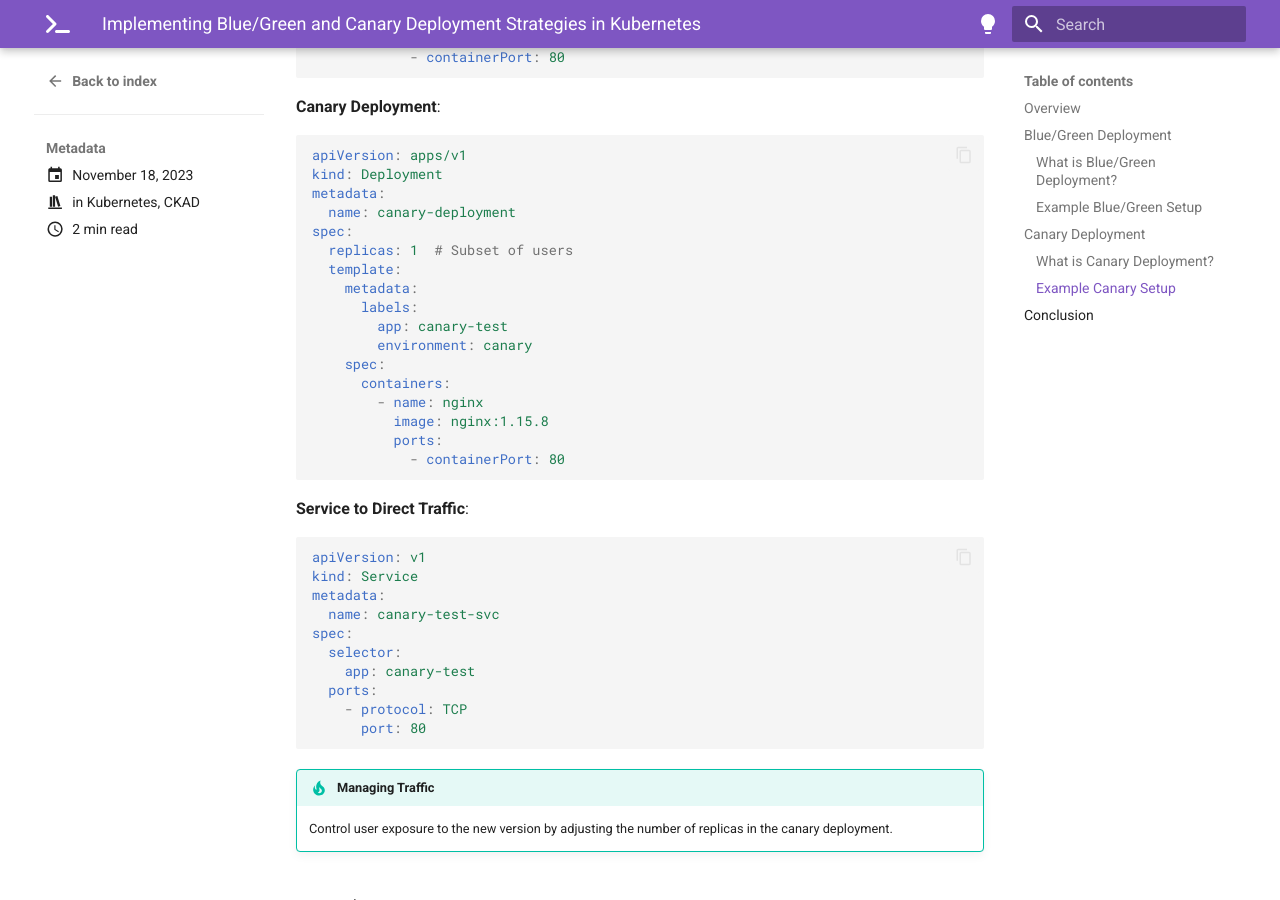
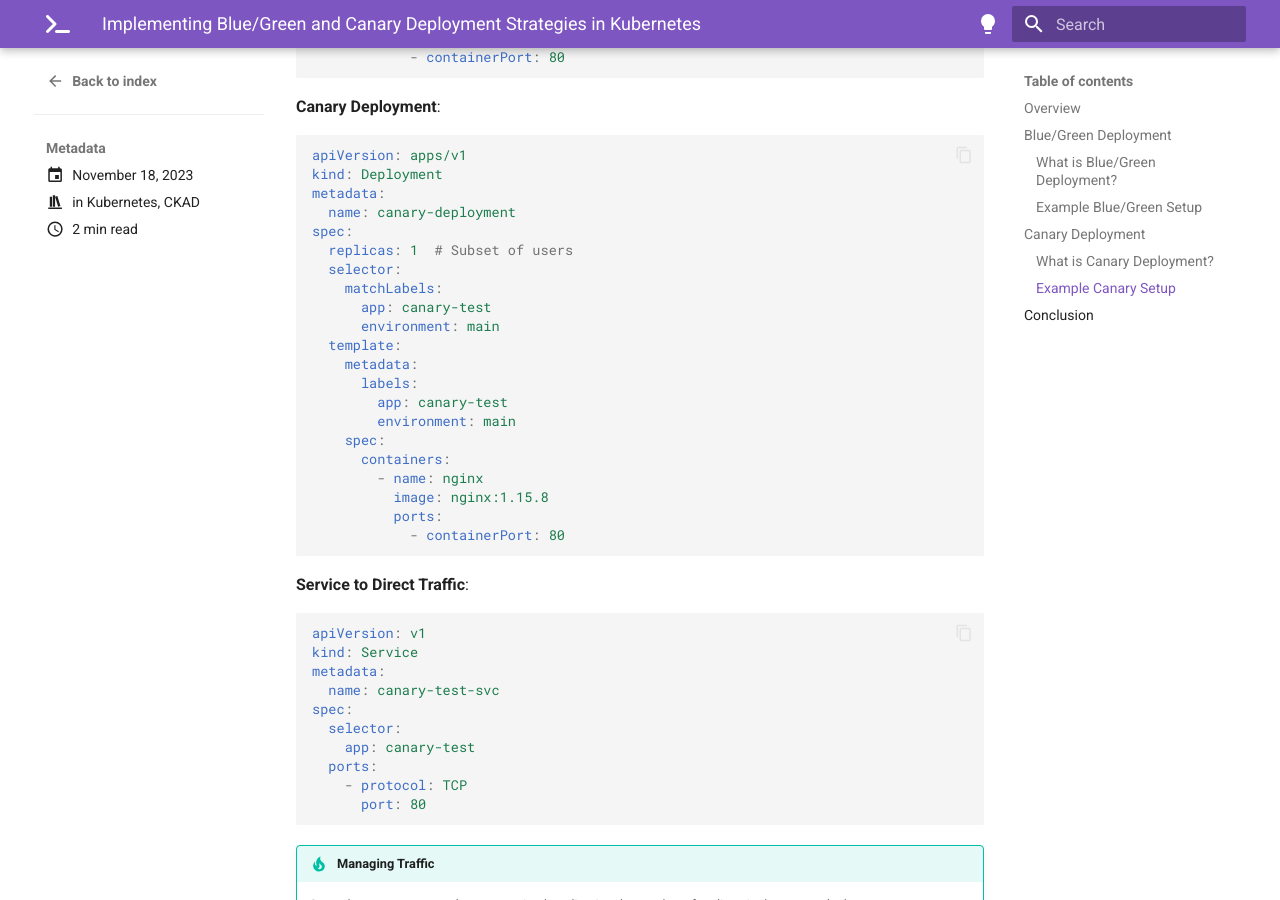
Before and after one commit to imyashkale/portfolio, an MkDocs documentation site: the page built from docs/blog/posts/ckad/blue-green-canary-deployment.md, in a window 1280 px wide and 900 px high, scrolled down 2925 px. Built offline with MkDocs 1.6.1 and Material for MkDocs 9.7.7, drawn with Linux system fonts in a browser that asks for light colours.

Commit message:
Canary Deployement

```diff
--- a/docs/blog/posts/ckad/blue-green-canary-deployment.md
+++ b/docs/blog/posts/ckad/blue-green-canary-deployment.md
@@ -144,11 +144,15 @@ metadata:
   name: canary-deployment
 spec:
   replicas: 1  # Subset of users
+  selector:
+    matchLabels:
+      app: canary-test
+      environment: main
   template:
     metadata:
       labels:
         app: canary-test
-        environment: canary
+        environment: main
     spec:
       containers:
         - name: nginx
```
